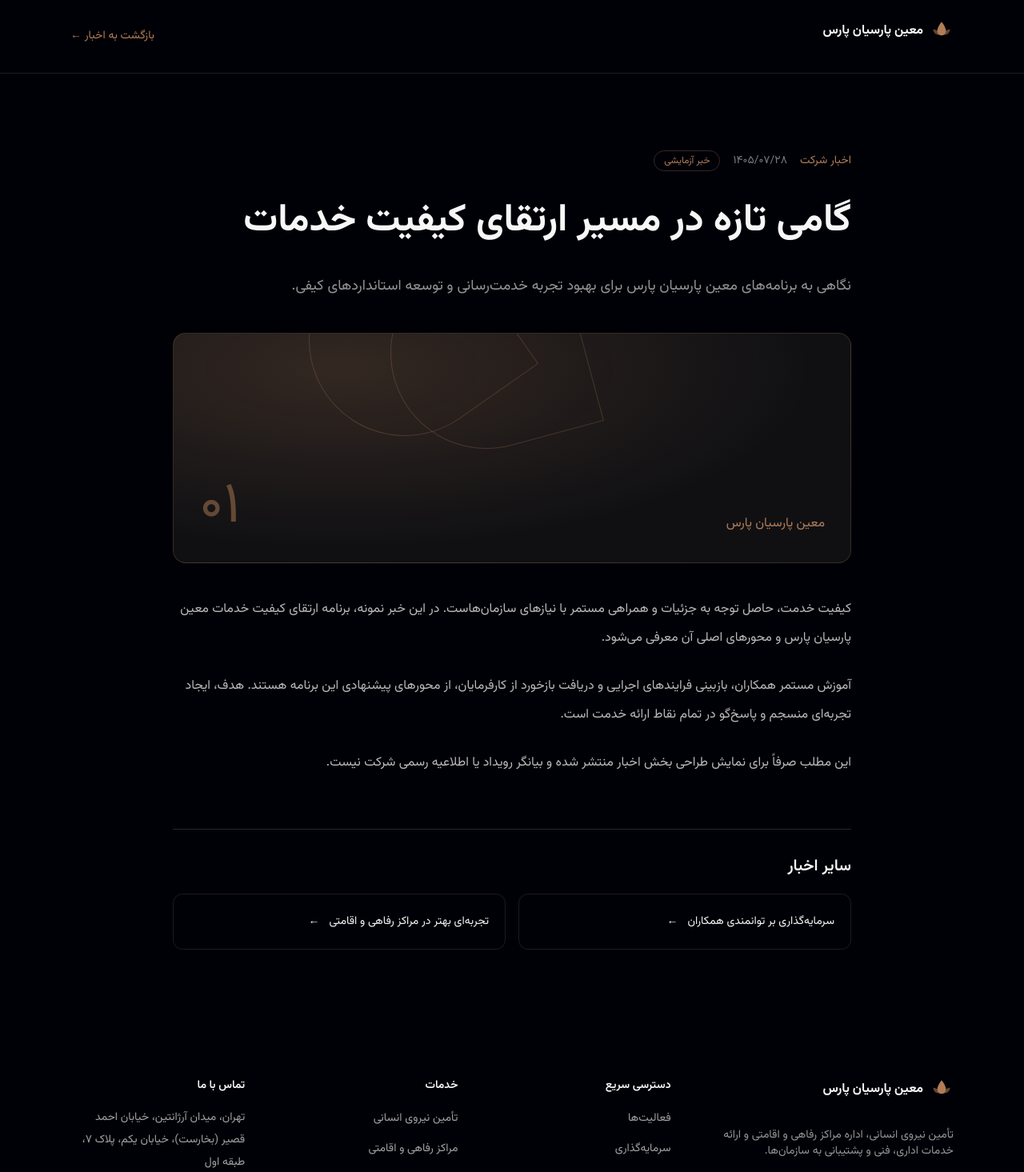
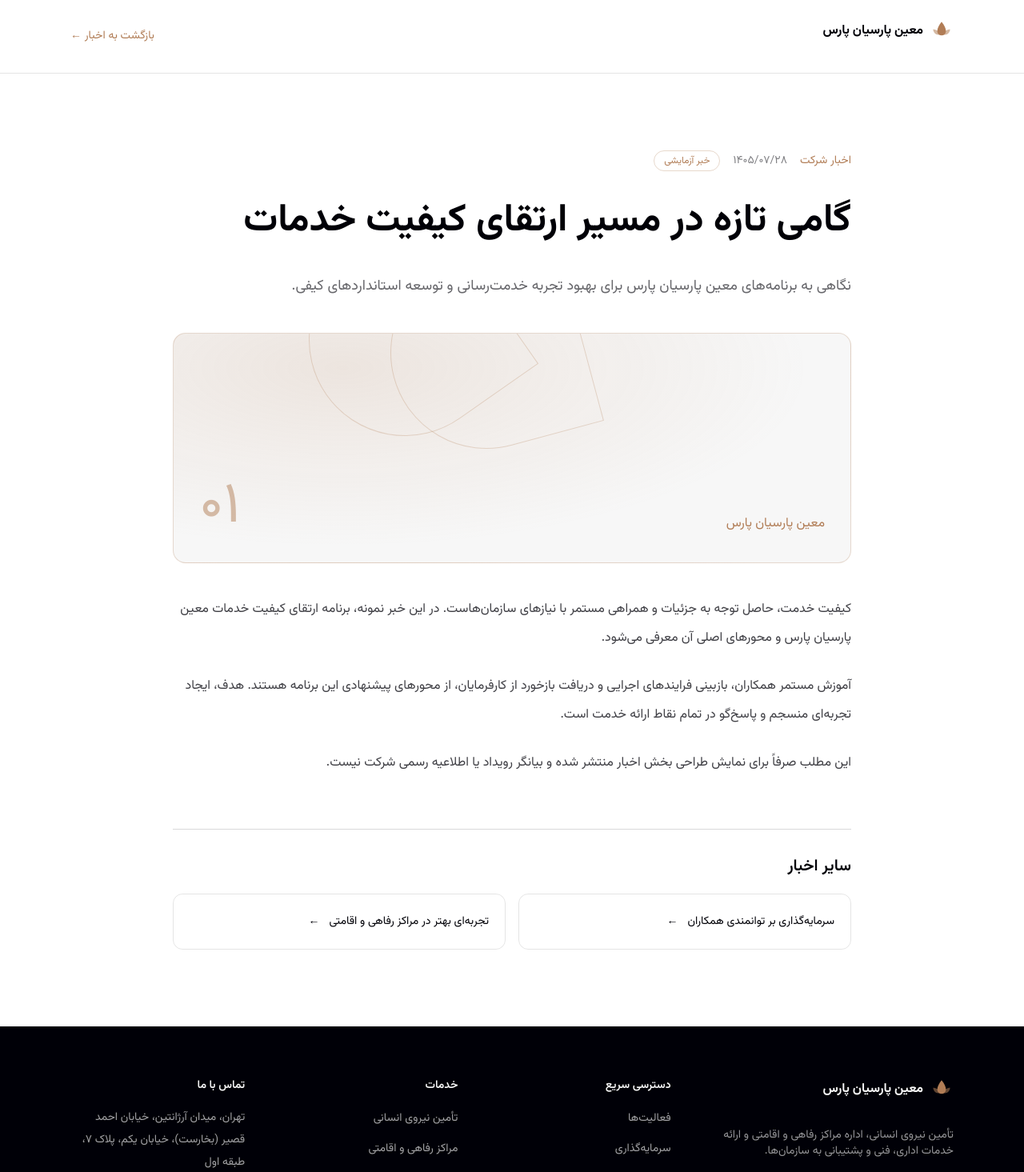
Before and after one commit to mahdileus/parssian, a Next.js app: page /news/service-quality in a window 1280 px wide. Shown: the top 1465 px of the page at 80% size. Built offline with nearby package versions, Linux system fonts and the light colour scheme.

Commit message:
Use white background for news article pages

```diff
--- a/src/app/globals.css
+++ b/src/app/globals.css
@@ -10,6 +10,7 @@ html { background: #f7f7f7; scroll-behavior: smooth; }
 body { color: var(--color-ink); font-family: var(--font-fa), system-ui, sans-serif; line-height: 1.9; }
 
 .news-art { background: radial-gradient(ellipse at 25% 15%, #b17d5638, transparent 65%), #101013; }
+.news-art-light { background: radial-gradient(ellipse at 25% 15%, #b17d5626, transparent 65%), #f7f7f7; }
 .news-art::before, .news-art::after { content: ""; position: absolute; width: 15rem; height: 15rem; border: 1px solid #b17d5645; border-radius: 50% 50% 0 50%; transform: rotate(-35deg); top: -7rem; left: 20%; }
 .news-art::after { transform: rotate(-15deg); left: 32%; top: -6rem; }
 .news-slider { --swiper-theme-color: #b17d56; --swiper-pagination-bullet-inactive-color: #f7f7f7; --swiper-pagination-bullet-inactive-opacity: .25; padding-bottom: 3rem !important; }
--- a/src/app/news/[slug]/page.tsx
+++ b/src/app/news/[slug]/page.tsx
@@ -23,24 +23,24 @@ export default async function NewsPage({ params }: Props) {
   if (!article) notFound();
 
   return (
-    <div id="top" className="min-h-screen bg-ink text-paper">
-      <header className="border-b border-paper/10">
+    <div id="top" className="min-h-screen bg-white text-ink">
+      <header className="border-b border-ink/10">
         <div className="mx-auto flex max-w-6xl flex-wrap items-center justify-between gap-4 px-6 py-6">
-          <Link href="/" aria-label="صفحه اصلی"><Logo light /></Link>
-          <Link href="/#news" className="text-sm text-bronze transition-colors hover:text-paper">بازگشت به اخبار ←</Link>
+          <Link href="/" aria-label="صفحه اصلی"><Logo /></Link>
+          <Link href="/#news" className="text-sm text-bronze transition-colors hover:text-ink">بازگشت به اخبار ←</Link>
         </div>
       </header>
       <main className="mx-auto max-w-4xl px-6 py-16 md:py-24">
         <article>
-          <div className="flex flex-wrap items-center gap-4 text-sm"><span className="text-bronze">{article.category}</span><time dateTime={article.isoDate} className="text-paper/50">{article.date}</time><span className="rounded-full border border-bronze/30 px-3 py-1 text-xs text-bronze">خبر آزمایشی</span></div>
+          <div className="flex flex-wrap items-center gap-4 text-sm"><span className="text-bronze">{article.category}</span><time dateTime={article.isoDate} className="text-ink/50">{article.date}</time><span className="rounded-full border border-bronze/30 px-3 py-1 text-xs text-bronze">خبر آزمایشی</span></div>
           <h1 className="mt-6 text-3xl font-bold leading-relaxed md:text-5xl md:leading-relaxed">{article.title}</h1>
-          <p className="mt-6 text-lg leading-9 text-paper/60">{article.summary}</p>
-          <div aria-hidden="true" className="news-art relative my-10 flex h-56 items-end justify-between overflow-hidden rounded-2xl border border-bronze/25 p-8 md:h-72"><span className="relative z-10 text-bronze">معین پارسیان پارس</span><span className="relative z-10 text-7xl text-bronze/50">{article.number}</span></div>
-          <div className="space-y-6 text-base leading-9 text-paper/75">{article.paragraphs.map((paragraph) => <p key={paragraph}>{paragraph}</p>)}</div>
+          <p className="mt-6 text-lg leading-9 text-ink/60">{article.summary}</p>
+          <div aria-hidden="true" className="news-art news-art-light relative my-10 flex h-56 items-end justify-between overflow-hidden rounded-2xl border border-bronze/25 p-8 md:h-72"><span className="relative z-10 text-bronze">معین پارسیان پارس</span><span className="relative z-10 text-7xl text-bronze/50">{article.number}</span></div>
+          <div className="space-y-6 text-base leading-9 text-ink/75">{article.paragraphs.map((paragraph) => <p key={paragraph}>{paragraph}</p>)}</div>
         </article>
-        <aside aria-label="سایر اخبار" className="mt-16 border-t border-paper/15 pt-8">
+        <aside aria-label="سایر اخبار" className="mt-16 border-t border-ink/15 pt-8">
           <h2 className="text-xl font-semibold">سایر اخبار</h2>
-          <div className="mt-5 grid gap-4 sm:grid-cols-2">{news.filter((item) => item.slug !== slug).slice(0, 2).map((item) => <Link key={item.slug} href={`/news/${item.slug}`} className="rounded-xl border border-paper/10 p-5 text-sm leading-7 transition-colors hover:border-bronze hover:text-bronze">{item.title}<span aria-hidden="true" className="mr-3">←</span></Link>)}</div>
+          <div className="mt-5 grid gap-4 sm:grid-cols-2">{news.filter((item) => item.slug !== slug).slice(0, 2).map((item) => <Link key={item.slug} href={`/news/${item.slug}`} className="rounded-xl border border-ink/10 p-5 text-sm leading-7 transition-colors hover:border-bronze hover:text-bronze">{item.title}<span aria-hidden="true" className="mr-3">←</span></Link>)}</div>
         </aside>
       </main>
       <Footer homePath="/" />
```
